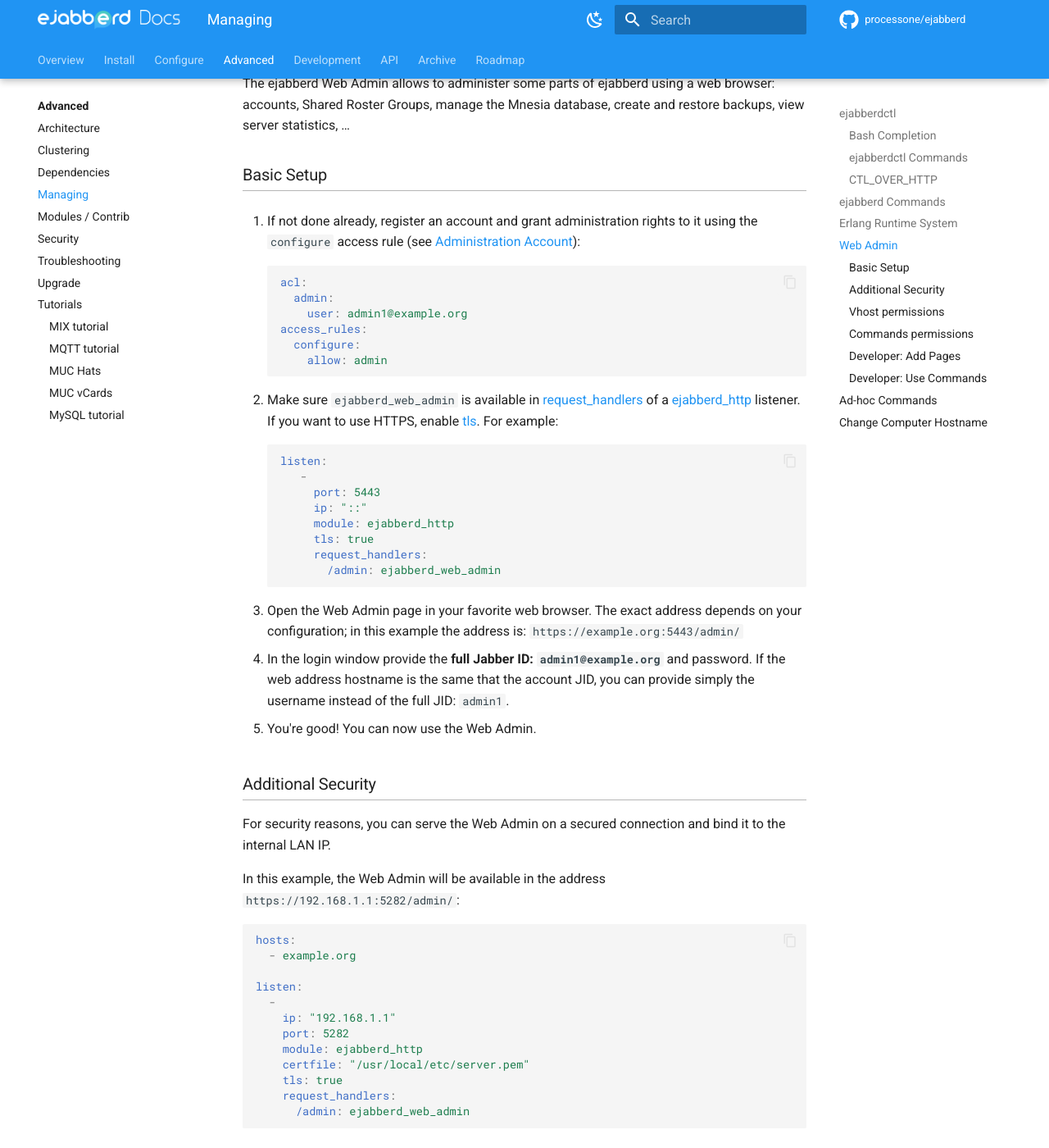
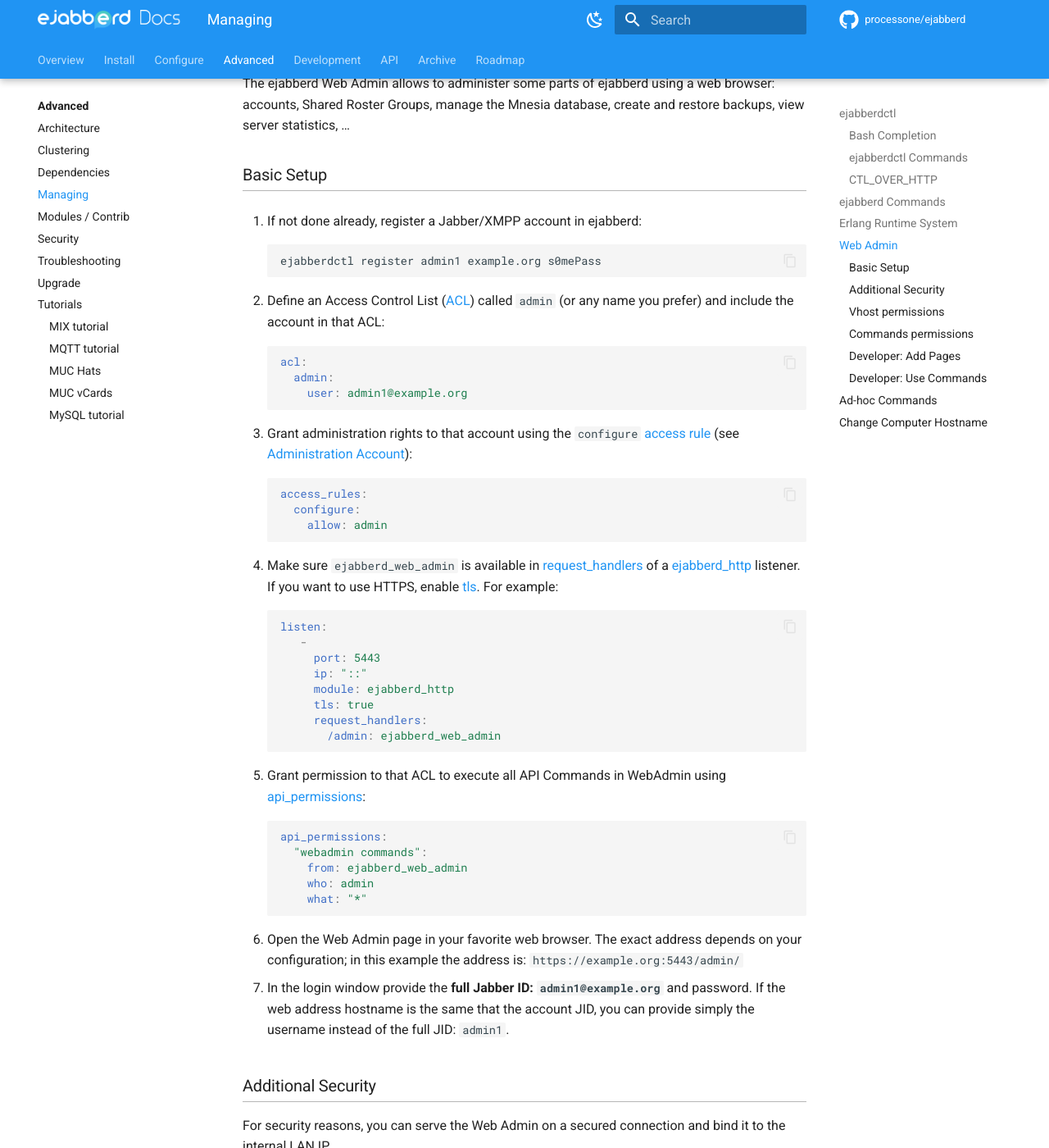
Before and after one commit to processone/docs.ejabberd.im, an MkDocs documentation site: the page built from content/admin/guide/managing.md, in a window 1280 px wide and 1400 px high, scrolled down 5039 px. Shown: the whole window at 82% size. Built offline with MkDocs 1.6.1 and Material for MkDocs 9.7.7, drawn with Linux system fonts in a browser that asks for light colours; comment, search, counter and statistics services are not loaded.

Commit message:
WebAdmin: Setup api_permissions in basic config (processone/ejabberd#4491)

````diff
--- a/content/admin/guide/managing.md
+++ b/content/admin/guide/managing.md
@@ -239,20 +239,32 @@
 
 ### Basic Setup
 
-1. If not done already, register an account and grant administration rights to it
-   using the `configure` access rule
-   (see [Administration Account](../install/next-steps.md#administration-account)):
+1. If not done already, register a Jabber/XMPP account in ejabberd:
+
+    ``` shell
+    ejabberdctl register admin1 example.org s0mePass
+    ```
+
+2. Define an Access Control List ([ACL](../configuration/basic.md#acl))
+   called `admin` (or any name you prefer) and include the account in that ACL:
 
     ``` yaml
     acl:
       admin:
         user: admin1@example.org
+    ```
+
+2. Grant administration rights to that account using the `configure`
+   [access rule](../configuration/basic.md#access-rules)
+   (see [Administration Account](../install/next-steps.md#administration-account)):
+
+    ``` yaml
     access_rules:
       configure:
         allow: admin
     ```
 
-2. Make sure `ejabberd_web_admin` is available in
+3. Make sure `ejabberd_web_admin` is available in
    [request_handlers](../configuration/listen-options.md#request_handlers)
    of a [ejabberd_http](../configuration/listen.md#ejabberd_http) listener.
    If you want to use HTTPS, enable [tls](../configuration/listen-options.md#tls).
@@ -269,15 +281,24 @@
            /admin: ejabberd_web_admin
     ```
 
-3. Open the Web Admin page in your favorite web browser.
-The exact address depends on your configuration;
-in this example the address is: `https://example.org:5443/admin/`
+4. Grant permission to that ACL to execute all API Commands in WebAdmin using
+   [api_permissions](../../developer/ejabberd-api/permissions.md):
 
-4. In the login window provide the **full Jabber ID: `admin1@example.org`** and password.
+    ``` yaml
+    api_permissions:
+      "webadmin commands":
+        from: ejabberd_web_admin
+        who: admin
+        what: "*"
+    ```
+
+5. Open the Web Admin page in your favorite web browser.
+   The exact address depends on your configuration;
+   in this example the address is: `https://example.org:5443/admin/`
+
+6. In the login window provide the **full Jabber ID: `admin1@example.org`** and password.
    If the web address hostname is the same that the account JID,
    you can provide simply the username instead of the full JID: `admin1`.
-
-5. You're good! You can now use the Web Admin.
 
 ### Additional Security
 
````
